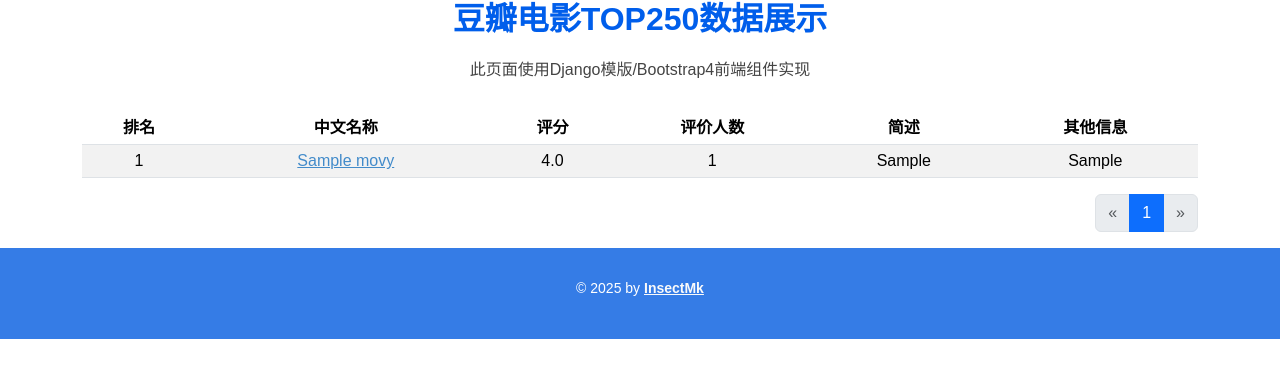
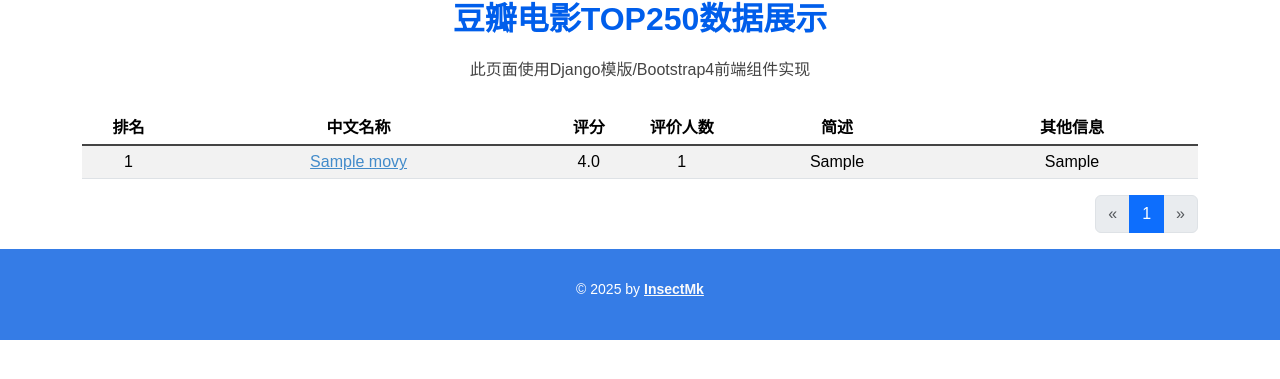
Before and after one commit to insectmk/douban-crawler, a Django app: page /movie in a window 1280 px wide. Shown: the part 70-449 px from the top of the page. Run offline with Django 5.2, Linux system fonts and the light colour scheme; tables that the repository leaves empty hold one stand-in row (values such as "Sample post"); some libraries are stand-ins or nearby versions; some web fonts are replaced.

Commit message:
修复升级bootstrap版本到5.3导致的表格样式问题

```diff
--- a/douban_crawler/main/templates/main/movie.html
+++ b/douban_crawler/main/templates/main/movie.html
@@ -6,20 +6,19 @@
     <h2>豆瓣电影TOP250数据展示</h2>
     <p>此页面使用Django模版/Bootstrap4前端组件实现</p>
   </div>
-  <table class="table text-nowrap
-    table-responsive table-striped
-    table-hover table-sm">
+  <table class="table table-striped
+    table-hover table-sm align-middle">
     <thead>
       <tr class="text-center">
-        <th>排名</th>
+        <th class="col-1">排名</th>
         <th>中文名称</th>
-        <th>评分</th>
-        <th>评价人数</th>
+        <th class="col-1">评分</th>
+        <th class="col-1">评价人数</th>
         <th>简述</th>
         <th>其他信息</th>
       </tr>
     </thead>
-    <tbody>
+    <tbody class="table-group-divider">
     {% for movie in movies %}
         <tr class="text-center">
            <td>{{ movie.rank }}</td>
```
